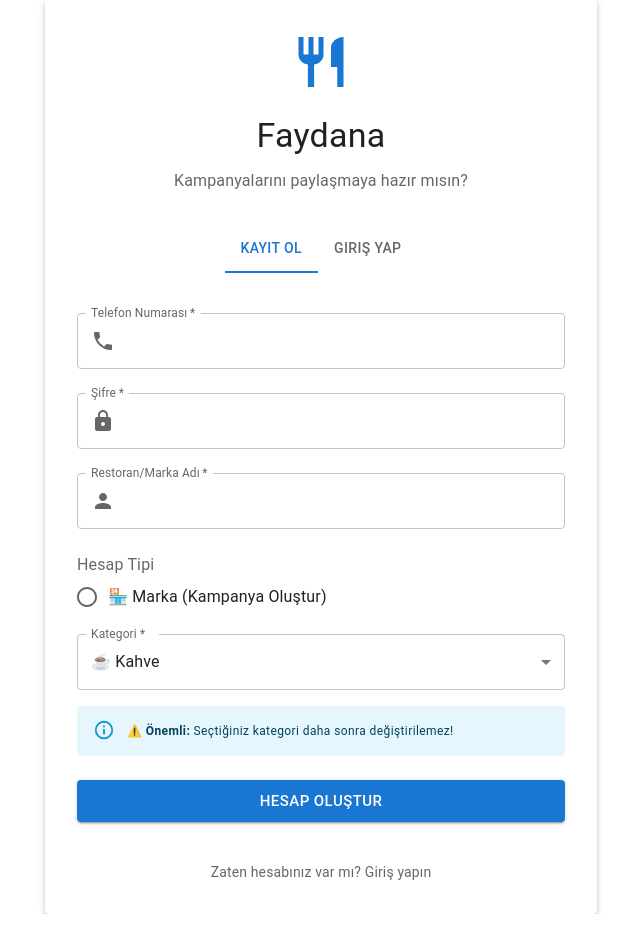
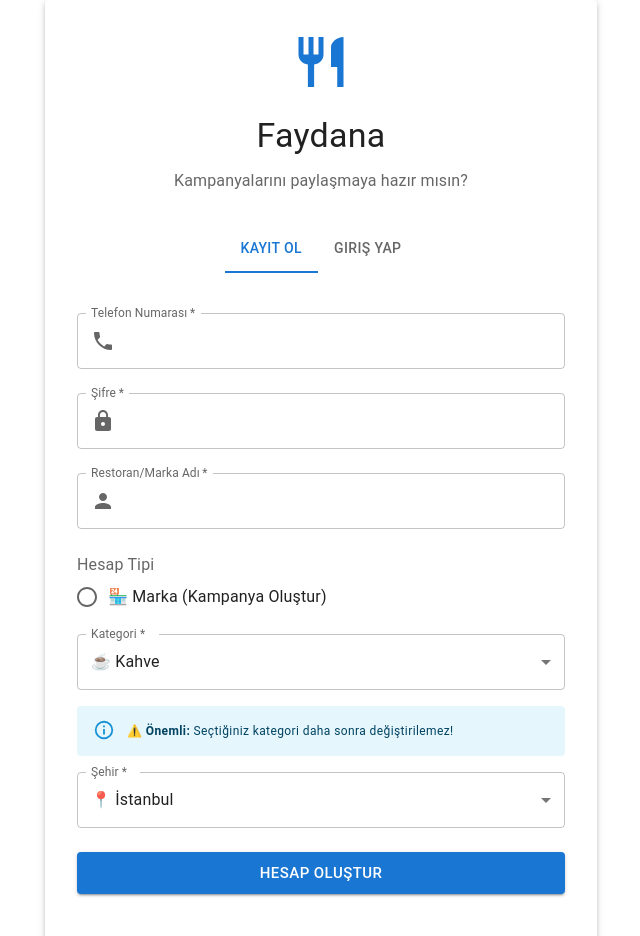
Before and after one commit to alperenyurdakul/pushdashboard, a React (Create React App) app: page / in a window 1280 px wide. Shown: the top 936 px of the page, without its empty margins (319-959 px from the left). Before the commit the page ends 914 px from the top, so only its background shows below. Built offline with nearby package versions, Linux system fonts and the light colour scheme.

Commit message:
Version 1.1.4

```diff
--- a/src/screens/LoginScreen.js
+++ b/src/screens/LoginScreen.js
@@ -1,5 +1,23 @@
 import React, { useState } from 'react';
 import API_CONFIG from '../config/api';
+
+const CITIES = [
+  'İstanbul',
+  'Ankara',
+  'İzmir',
+  'Bursa',
+  'Antalya',
+  'Adana',
+  'Gaziantep',
+  'Konya',
+  'Kocaeli',
+  'Mersin',
+  'Samsun',
+  'Eskişehir',
+  'Diyarbakır',
+  'Kayseri',
+  'Denizli',
+];
 import {
   Box,
   Card,
@@ -38,7 +56,8 @@ function LoginScreen({ onLogin }) {
     password: '',
     name: '',
     userType: 'customer',
-    category: 'Kahve'
+    category: 'Kahve',
+    city: 'İstanbul'
   });
 
   const handleInputChange = (field, value) => {
@@ -108,7 +127,7 @@ function LoginScreen({ onLogin }) {
   const handleTabChange = (event, newValue) => {
     setActiveTab(newValue);
     setError('');
-    setFormData({ phone: '', password: '', name: '', userType: 'customer', category: 'Kahve' });
+    setFormData({ phone: '', password: '', name: '', userType: 'customer', category: 'Kahve', city: 'İstanbul' });
   };
 
   return (
@@ -219,6 +238,23 @@ function LoginScreen({ onLogin }) {
                     ⚠️ <strong>Önemli:</strong> Seçtiğiniz kategori daha sonra değiştirilemez!
                   </Typography>
                 </Alert>
+
+                {/* Şehir Seçimi */}
+                <FormControl fullWidth sx={{ mt: 2 }}>
+                  <InputLabel>Şehir *</InputLabel>
+                  <Select
+                    value={formData.city}
+                    onChange={(e) => handleInputChange('city', e.target.value)}
+                    label="Şehir *"
+                    required
+                  >
+                    {CITIES.map((city) => (
+                      <MenuItem key={city} value={city}>
+                        📍 {city}
+                      </MenuItem>
+                    ))}
+                  </Select>
+                </FormControl>
               </>
             )}
 
```
Also changed, not shown: 1 other file (tests, documents, lock files or other folders).
